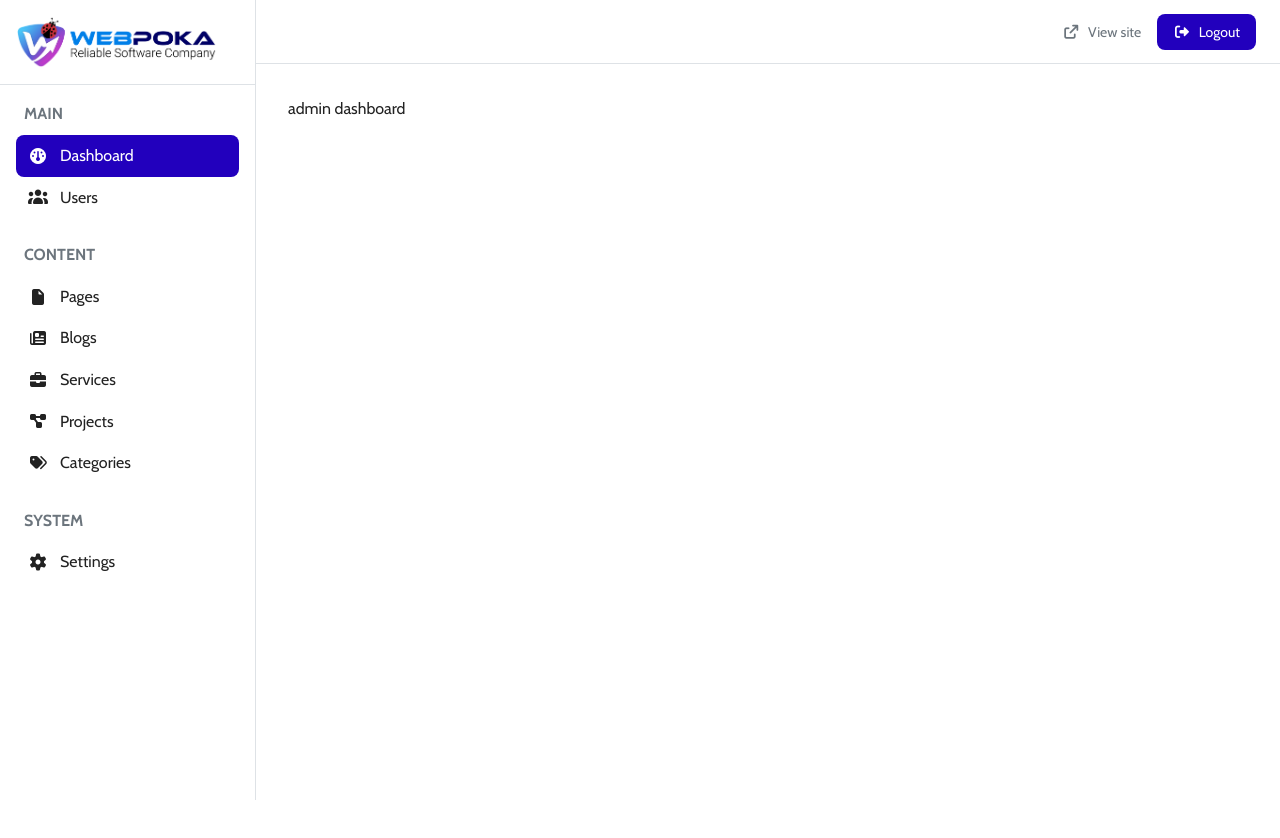
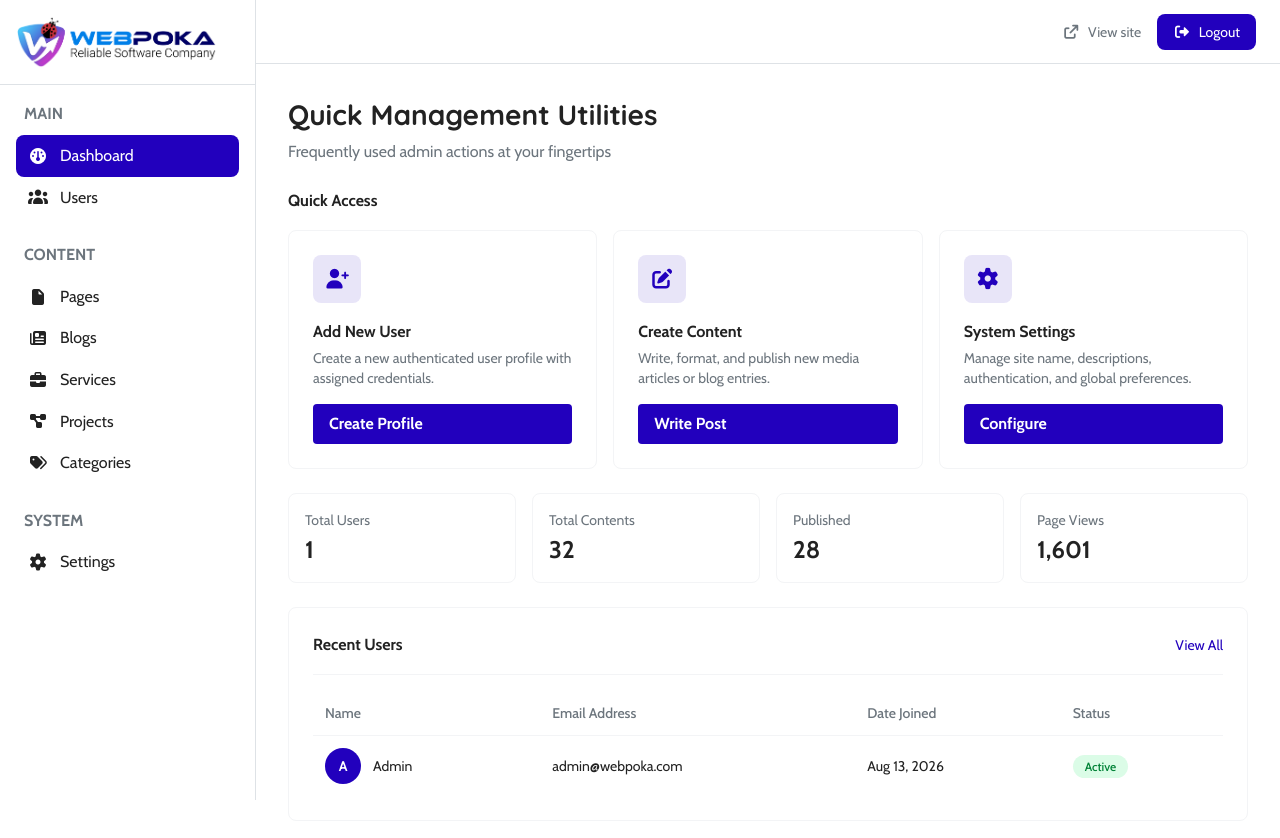
Before and after one commit to dev-nirob1/webpoka-production, a Next.js app: page /admin in a window 1280 px wide. Shown: the top 838 px of the page. Before the commit the page ends 800 px from the top, so only its background shows below. Built offline with nearby package versions, Linux system fonts and the light colour scheme.

Commit message:
dashboard

```diff
--- a/src/app/(dashboard)/admin/page.js
+++ b/src/app/(dashboard)/admin/page.js
@@ -1,11 +1,131 @@
-import React from 'react';
+// app/admin/page.js
+import Link from "next/link";
+import Button from "@/components/ui/Button";
+import DashboardPageTitle from "@/components/dashboard/DashboardPageTitle";
+
+const quickAccess = [
+  {
+    title: "Add New User",
+    description: "Create a new authenticated user profile with assigned credentials.",
+    action: "Create Profile",
+    href: "/admin/users/create",
+    icon: "fa-solid fa-user-plus",
+  },
+  {
+    title: "Create Content",
+    description: "Write, format, and publish new media articles or blog entries.",
+    action: "Write Post",
+    href: "/admin/blogs/create",
+    icon: "fa-solid fa-pen-to-square",
+  },
+  {
+    title: "System Settings",
+    description: "Manage site name, descriptions, authentication, and global preferences.",
+    action: "Configure",
+    href: "/admin/settings",
+    icon: "fa-solid fa-gear",
+  },
+];
+
+const stats = [
+  { label: "Total Users", value: 1 },
+  { label: "Total Contents", value: 32 },
+  { label: "Published", value: 28 },
+  { label: "Page Views", value: "1,601" },
+];
+
+const recentUsers = [
+  {
+    id: 1,
+    name: "Admin",
+    email: "admin@webpoka.com",
+    joinedDate: "Aug 13, 2026",
+    status: "Active",
+  },
+];
 
 const AdminDashboardPage = () => {
-    return (
-        <div>
-            admin dashboard
+  return (
+    <div>
+      <DashboardPageTitle
+        title="Quick Management Utilities"
+        description="Frequently used admin actions at your fingertips"
+      />
+
+      <div className="mt-6">
+        <h2 className="mb-4 font-bold">Quick Access</h2>
+
+        <div className="grid gap-4 md:grid-cols-3">
+          {quickAccess.map((item) => (
+            <div key={item.title} className="rounded-lg border border-gray-100 bg-white p-6">
+              <div className="mb-4 flex h-12 w-12 items-center justify-center rounded-lg bg-primary/10 text-xl text-primary">
+                <i className={item.icon} />
+              </div>
+              <h3 className="font-bold">{item.title}</h3>
+              <p className="mt-1 text-sm text-light">{item.description}</p>
+              <Link href={item.href}>
+                <Button variant="secondary" className="mt-4 w-full rounded px-4 py-3">
+                  {item.action}
+                </Button>
+              </Link>
+            </div>
+          ))}
         </div>
-    );
+      </div>
+
+      <div className="mt-6 grid gap-4 sm:grid-cols-2 lg:grid-cols-4">
+        {stats.map((stat) => (
+          <div key={stat.label} className="rounded-lg border border-gray-100 bg-white p-4">
+            <p className="text-sm text-light">{stat.label}</p>
+            <p className="mt-1 text-2xl font-bold">{stat.value}</p>
+          </div>
+        ))}
+      </div>
+
+      <div className="mt-6 rounded-lg border border-gray-100 bg-white p-6">
+        <div className="mb-4 flex items-center justify-between border-b border-gray-100 pb-4">
+          <h2 className="font-bold">Recent Users</h2>
+          <Link href="/admin/users" className="text-sm text-primary hover:underline">
+            View All
+          </Link>
+        </div>
+
+        <div className="overflow-x-auto">
+          <table className="w-full min-w-[500px] text-left text-sm">
+            <thead className="text-light">
+              <tr>
+                <th className="p-3 font-medium">Name</th>
+                <th className="p-3 font-medium">Email Address</th>
+                <th className="p-3 font-medium">Date Joined</th>
+                <th className="p-3 font-medium">Status</th>
+              </tr>
+            </thead>
+            <tbody>
+              {recentUsers.map((user) => (
+                <tr key={user.id} className="border-t border-gray-100">
+                  <td className="p-3">
+                    <div className="flex items-center gap-3">
+                      <div className="flex h-9 w-9 items-center justify-center rounded-full bg-primary text-sm font-bold text-white">
+                        {user.name.charAt(0)}
+                      </div>
+                      {user.name}
+                    </div>
+                  </td>
+                  <td className="p-3">{user.email}</td>
+                  <td className="p-3">{user.joinedDate}</td>
+                  <td className="p-3">
+                    <span className="rounded-full bg-green-100 px-3 py-1 text-xs font-medium text-green-700">
+                      {user.status}
+                    </span>
+                  </td>
+                </tr>
+              ))}
+            </tbody>
+          </table>
+        </div>
+      </div>
+    </div>
+  );
 };
 
 export default AdminDashboardPage;
```
